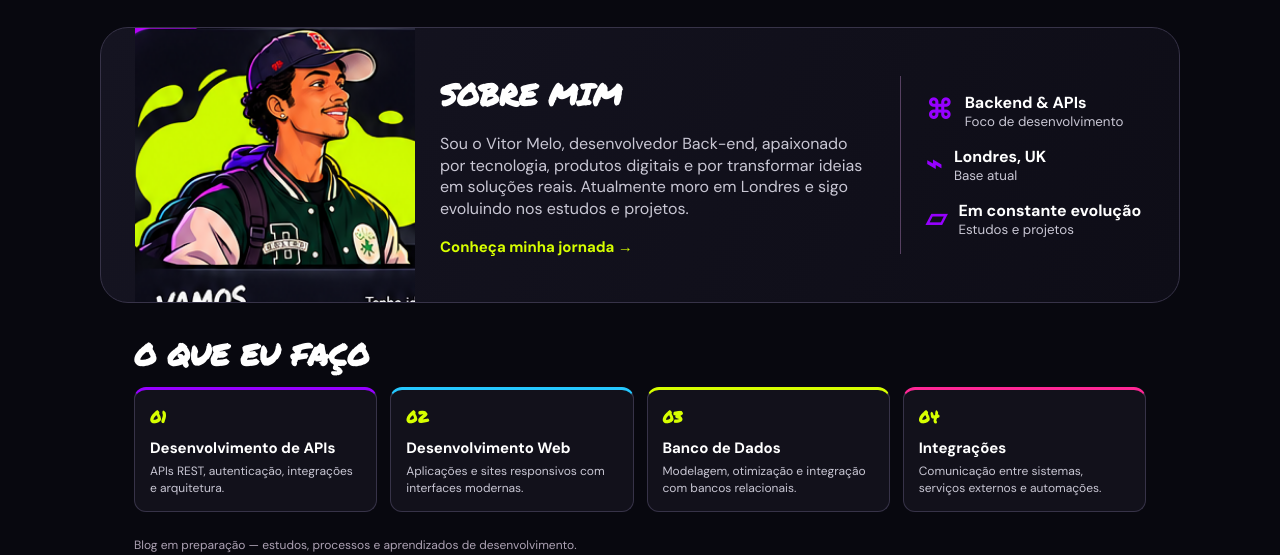
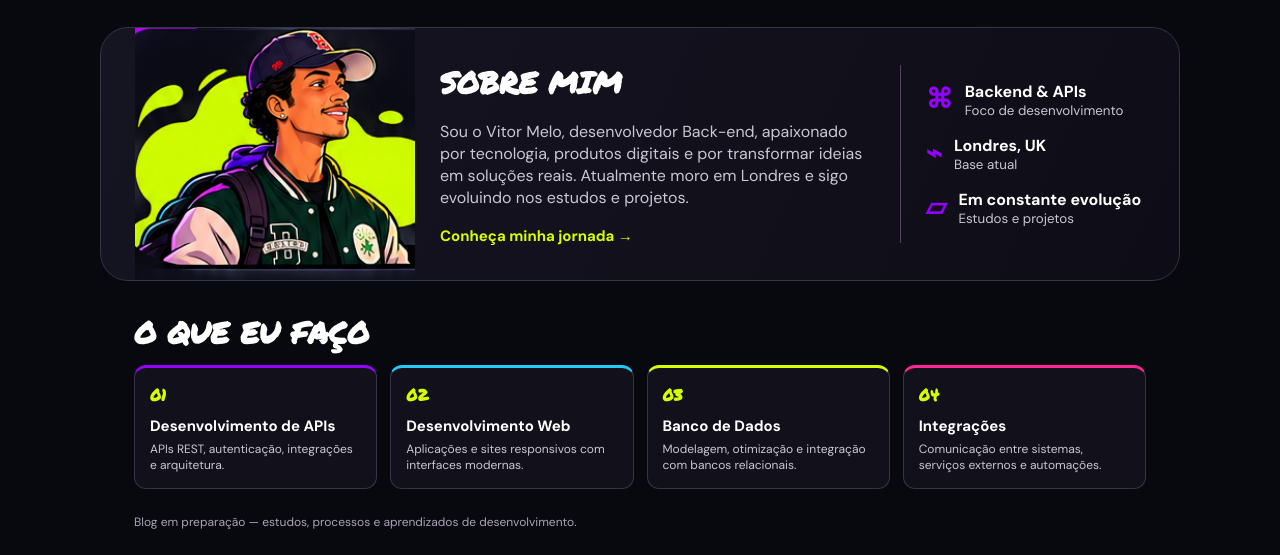
Before and after one commit to VitorDutraMelo/personal-landing-page, a plain HTML site: page index.html in a window 1280 px wide. Shown: the part 1316-1871 px from the top of the page. Drawn offline with Linux system fonts and the light colour scheme.

```diff
--- a/index.html
+++ b/index.html
@@ -58,8 +58,6 @@
 
   </div>
 </dialog>
-<script src="journey-content.js"></script>
-<script src="app.js"></script>
 <dialog id="blog-dialog" class="blog-dialog" aria-labelledby="blog-dialog-title">
   <div class="blog-dialog-inner">
     <button type="button" class="blog-dialog-close" aria-label="Fechar aviso do blog">×</button>
@@ -75,4 +73,7 @@
     <p>Em breve disponível para vocês!</p>
   </div>
 </dialog>
+<script src="journey-content.js"></script>
+<script src="app.js"></script>
+
 </body></html>
--- a/styles.css
+++ b/styles.css
@@ -566,3 +566,16 @@
     object-fit: contain;
   }
 }
+
+/* ABOUT CHARACTER BOTTOM CLEANUP */
+.about-visual {
+  overflow: hidden;
+}
+
+.about-visual img {
+  display: block;
+  width: 100%;
+  height: auto;
+  clip-path: inset(0 0 8% 0);
+  margin-bottom: -8%;
+}
```
Also changed, not shown: app.js (line endings or trailing spaces).
